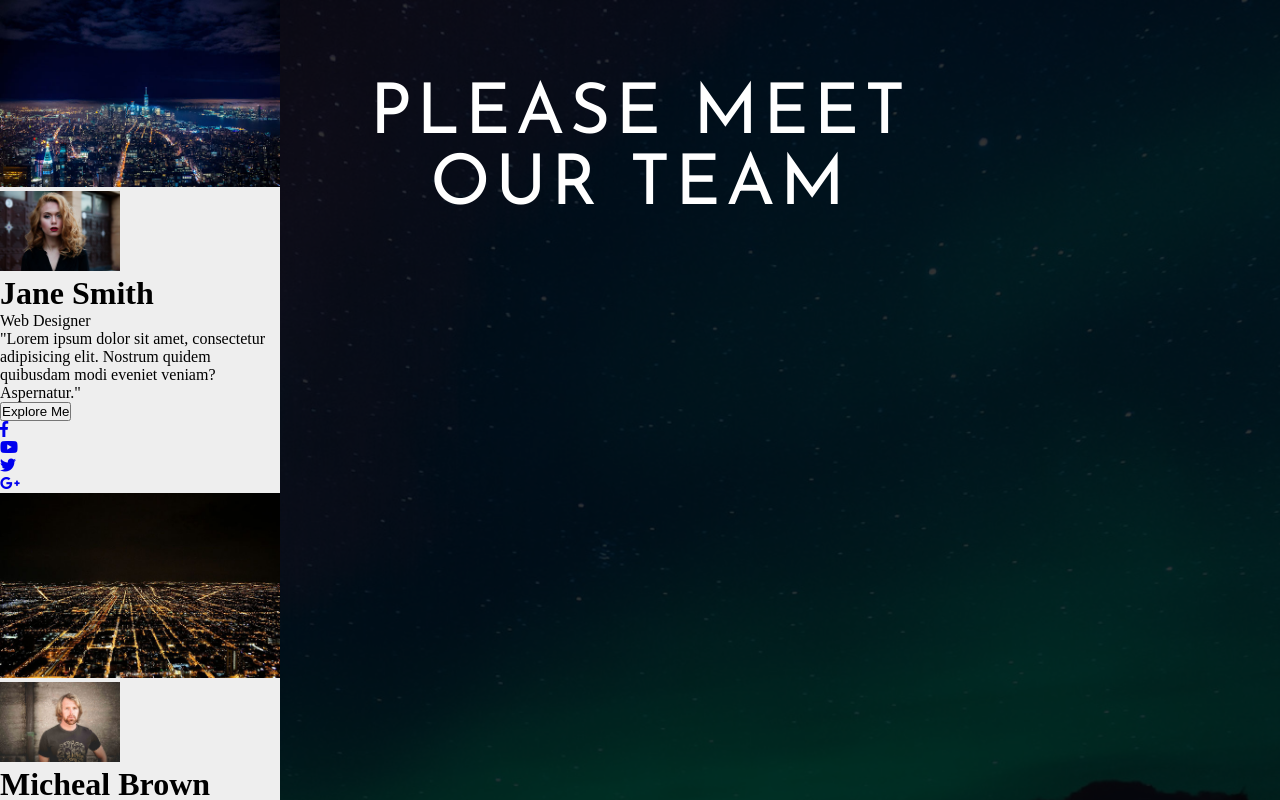
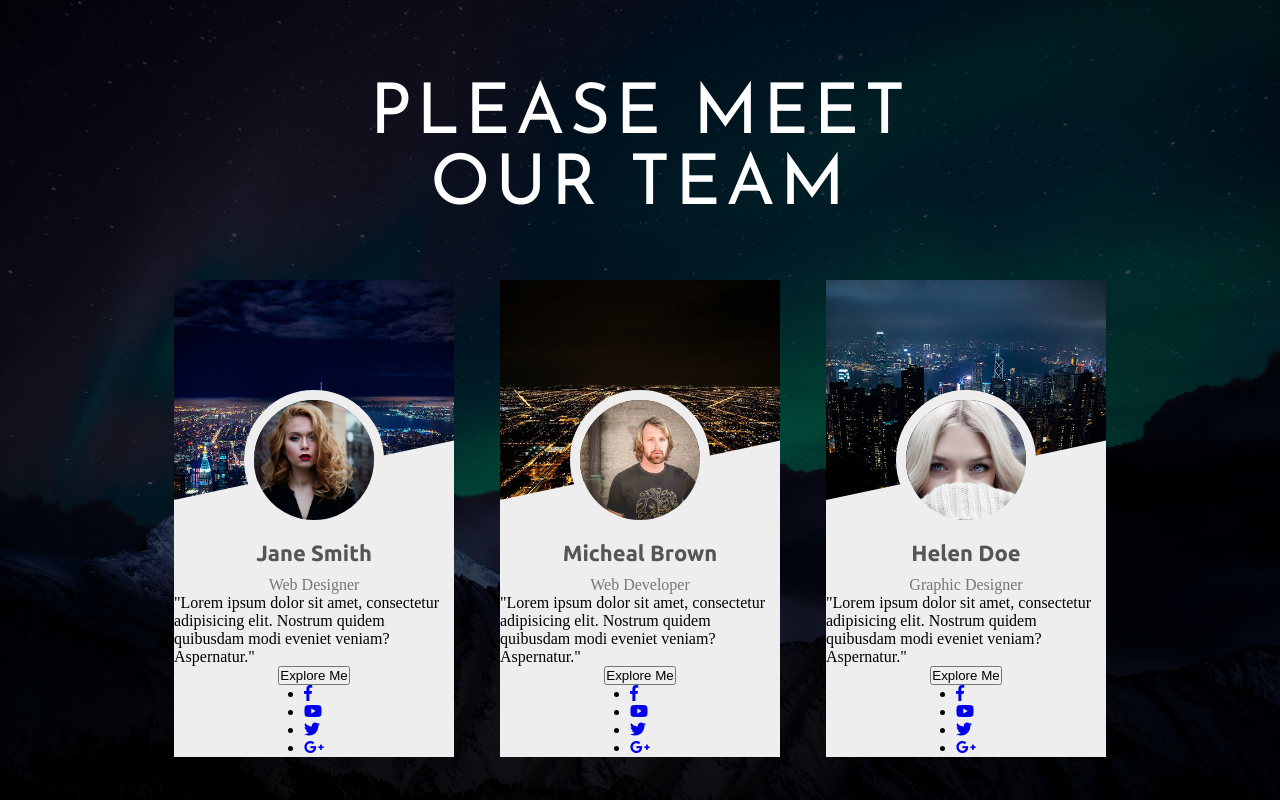
Before and after one commit to jahman07104/Profile_cards, a plain HTML site: page index.html in a window 1280 px wide. Shown: the top 800 px of the page. Drawn offline with Linux system fonts and the light colour scheme.

Commit message:
corrected styling error

```diff
--- a/style.css
+++ b/style.css
@@ -5,8 +5,8 @@
 
 .container {
   width: 100%;
-  height: 100%;
-  background: linear-gradient(rgba(0, 0, 0, 0.8), rgba(0, 0, 0, 0.8)),
+  height: 100vh;
+  background: linear-gradient(rgba(0, 0, 0, .8), rgba(0, 0, 0, .6)),
     url(images/bg.jpeg) center no-repeat;
   background-size: cover;
 }
@@ -18,14 +18,13 @@
   top: 10%;
   left: 50%;
   transform: translateX(-50%);
-  font-family: 'Josefin Sans', sans-serif;
+  font-family: "Josefin Sans", sans-serif;
   text-transform: uppercase;
   letter-spacing: 5px;
   text-align: center;
 }
 
-
-.card-wrapper {
+.cards-wrapper {
   width: 80%;
   display: flex;
   justify-content: space-evenly;
@@ -33,18 +32,53 @@
   top: 35%;
   left: 50%;
   transform: translateX(-50%);
-
 }
 
 .card {
   width: 280px;
   background-color: #eee;
+  display: flex;
+  flex-direction: column;
+  align-items: center;
+  justify-content: space-evenly;
 }
 
 .image-top {
   width: 100%;
+  height: 220px;
+  object-fit: cover;
+  -webkit-clip-path: polygon(0 0, 100% 0, 100% 73%, 0% 100%);
+  clip-path: polygon(0 0, 100% 0, 100% 73%, 0% 100%);
 }
 
 .profile-image {
   width: 120px;
+  height: 120px;
+  object-fit: cover;
+  border-radius: 50%;
+  margin-top: -110px;
+  z-index: 10;
+  border: 10px solid #eee;
 }
+
+.card h1 {
+  font-family: "Ubuntu", sans-serif;
+  font-size: 22px;
+  color: #555;
+  margin: 10px;
+}
+
+.job {
+  font-family: "Monserrat" sans-serif;
+  color:#777;
+  font-weight: 300;
+}
+
+.about_me {
+    font-family: "Josefin Sans", sans-serif;
+    font-size: 14px;
+    width: 90%;
+    margin: 15px 0;
+    font-style: italic;
+    color: #444;
+}
```
Also changed, not shown: index.html (+2 -1 lines). Lines whose indentation alone changed are shown as unchanged.
